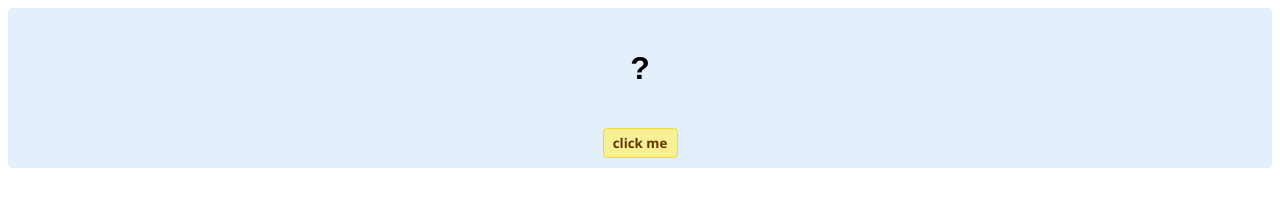
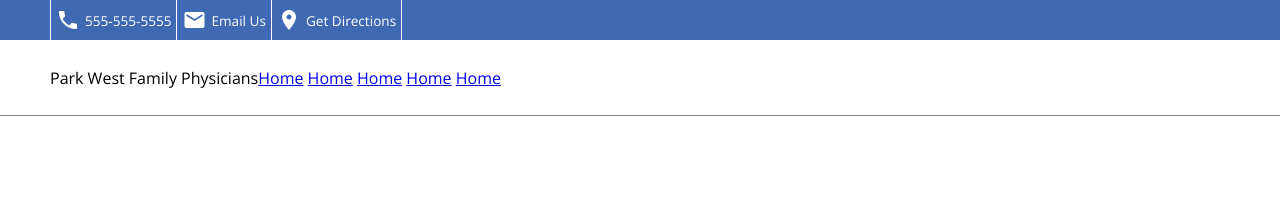
Before and after one commit to brianmenard/webtomed, a plain HTML site: page index.html in a window 1280 px wide. Drawn offline with nearby package versions, Linux system fonts and the light colour scheme.

Commit message:
built out contact bar and started to build nav bar

```diff
--- a/index.html
+++ b/index.html
@@ -4,59 +4,32 @@
 
 <head>
 <meta charset="utf-8">
-<title>Hello...</title>
-<style type="text/css">
-#mainContent {
-	font-family: Arial, Helvetica, sans-serif;
-	font-size: xx-large;
-	font-weight: bold;
-	background-color: #E3F0FB;
-	border-radius: 4px;
-	padding: 10px;
-	text-align: center;
-}
-.buttonStyle {
-	border-radius: 4px;
-	border: thin solid #F0E020;
-	padding: 5px;
-	background-color: #F8F094;
-	font-family: "Segoe UI", Tahoma, Geneva, Verdana, sans-serif;
-	font-weight: bold;
-	color: #663300;
-	width: 75px;
-}
-
-.buttonStyle:hover {
-	border: thin solid #FFCC00;
-	background-color: #FCF9D6;
-	color: #996633;
-	cursor: pointer;
-}
-.buttonStyle:active {
-	border: thin solid #99CC00;
-	background-color: #F5FFD2;
-	color: #669900;
-	cursor: pointer;
-}
-
-</style>
+<title>Park West Family Physicians</title>
+<link rel="stylesheet" type="text/css" href="main.css">
+<link href="https://fonts.googleapis.com/css?family=Open+Sans" rel="stylesheet">
+<link href="https://fonts.googleapis.com/icon?family=Material+Icons" rel="stylesheet">
 </head>
 
 <body>
-<div id="mainContent">
-<p id="helloText">?</p>
-<button id="clickButton" class="buttonStyle">click me</button>
+
+<div class='contact_bar'>
+	<div class='contact_item'><i class="material-icons">phone</i>555-555-5555</div>
+	<div class='contact_item'><i class="material-icons">email</i>Email Us</div>
+	<div class='contact_item border_right'><i class="material-icons">location_on</i>Get Directions</div>
 </div>
-<script>
-var myButton = document.getElementById("clickButton");
-var myText = document.getElementById("helloText");
 
-myButton.addEventListener('click', doSomething, false)
+<div class="navbar">
+	<div>Park West Family Physicians</div>
+	<div class='nav_links'>
+		<a href='#'>Home</a>
+		<a href='#'>Home</a>
+		<a href='#'>Home</a>
+		<a href='#'>Home</a>
+		<a href='#'>Home</a>
+	</div>
+</div>
 
-function doSomething() {
-	myText.textContent = "hello, world!";
-}
-</script>
+
 
 </body>
 </html>
--- /dev/null
+++ b/main.css
@@ -0,0 +1,40 @@
+body{
+    margin: 0px;
+    padding: 0px;
+    font-family: 'Open Sans', sans-serif;
+}
+
+.material-icons{
+    padding-right: 5px;
+}
+
+.contact_bar{
+    height: 40px;
+    display: flex;
+    background-color: #3F69B3;
+    color: white;
+    padding-left: 50px;
+    align-items: center;
+}
+
+    .contact_item{
+        border-left: white thin solid;
+        height: 100%;
+        display: flex;
+        align-items: center;
+        padding: 5px;
+        font-size: 85%;
+    }
+
+    .border_right{
+        border-right: white thin solid;
+
+    }
+
+.navbar{
+    height:75px;
+    border-bottom: gray thin solid;
+    display: flex;
+    align-items: center;
+    padding-left: 50px;
+}
```
